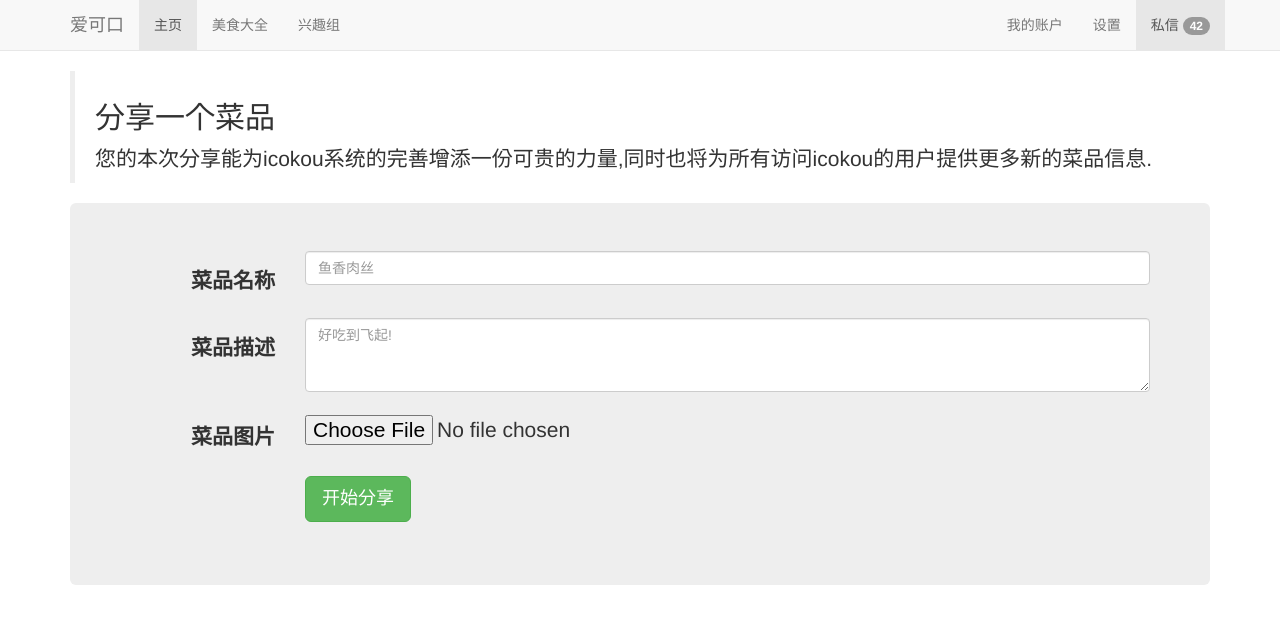
After one commit to alanshi/icokou, a Django app: a page that uses icokou/templates/base.html in a window 1280 px wide. The commit adds this page. Shown: the top 624 px of the page. Run offline with Django 3.2, Linux system fonts and the light colour scheme; some libraries are stand-ins or nearby versions.

Commit message:
Add ?????????????? Up ?????? Fix ?????BUG

```diff
--- a/food/models/model.py
+++ b/food/models/model.py
@@ -33,7 +33,7 @@ class food(models.Model):
     #收藏次数
     collects = models.IntegerField(default=0)
     #菜品图片
-    pic = models.ImageField(u'菜品图片原图',upload_to='upload', max_length = 100,blank=True, null=True)
+    pic = models.ImageField(u'菜品图片原图',upload_to='icokou/static/upload', max_length = 100,blank=True, null=True)
     #位置,地理经纬度坐标
     location = models.CharField(u'位置', max_length = 50)
 
--- /dev/null
+++ b/food/urls.py
@@ -0,0 +1,11 @@
+#!/usr/bin/env python
+#coding=utf-8
+
+from django.conf.urls import patterns, url, include
+
+urlpatterns = patterns(
+    'food.views.views',
+    url(regex = r'^add/$',view = 'AddFood', name = 'AddFood'),
+    url(regex = r'^(?P<fId>\d+)/view/$',view = 'ViewFood', name = 'ViewFood'),
+
+)
--- a/food/views/views.py
+++ b/food/views/views.py
@@ -9,14 +9,44 @@ from django.core.urlresolvers import reverse
 from django.core.urlresolvers import resolve
 
 from food.runtime import foodUtil
+from icokouCore.runtime import htmlContent
 
 #添加菜品
 def AddFood(request):
 
     if request.method == 'GET':
-        pass
+
+        htmlContentDictRoot = {}
+        urlPath = resolve(reverse('food:AddFood')).namespace
+        return render_to_response('%s/%s' % (urlPath,'addFood.html') ,
+            htmlContentDictRoot, context_instance=RequestContext(request)
+            )
     if request.method == 'POST':
-        pass
+        #获取表单信息
+        foodInfo = {}
+        foodInfo['foodName'] = request.POST['foodName']
+        foodInfo['foodMemo'] = request.POST['foodMemo']
+        foodInfo['foodPic'] = request.FILES.get('foodPic', None)
+        foodObj = foodUtil.AddFood(foodInfo)
+
+        return HttpResponseRedirect(reverse('food:ViewFood', kwargs={'fId':foodObj.id}))
+
+#查看菜品
+def ViewFood(request,fId):
+
+    if request.method == 'GET':
+
+        foodObj = foodUtil.GetFoodById(fId)
+        foodPic = str(foodObj.pic)
+        foodPic = foodPic.replace('icokou','')
+        foodObj.pic = foodPic
+
+        htmlContentDictRoot = {}
+        urlPath = resolve(reverse('food:AddFood')).namespace
+        htmlContentDictRoot = htmlContent.CreateHtmlContentDict(htmlContentDictRoot,'food', {'obj':foodObj})
+        return render_to_response('%s/%s' % (urlPath,'viewFood.html') ,
+            htmlContentDictRoot, context_instance=RequestContext(request)
+            )
 
 #编辑菜品
 def EditFood(request,fId):
--- a/icokou/templates/base.html
+++ b/icokou/templates/base.html
@@ -1,6 +1,5 @@
 <!DOCTYPE html>
 <html lang="en">
-
     <head>
         <meta charset="utf-8">
         <meta http-equiv="X-UA-Compatible" content="IE=edge">
@@ -15,6 +14,7 @@
                   padding: 40px 15px;
                   text-align: center;
                 }
+
         </style>
     </head>
 <body>
--- /dev/null
+++ b/icokou/templates/food/addFood.html
@@ -0,0 +1,49 @@
+{% extends "base.html" %}
+{% block title %}添加美食{% endblock %}
+
+{% block content %}
+
+    <div class="container">
+
+      <blockquote>
+        <h2>分享一个菜品</h2>
+        <p class="lead">您的本次分享能为icokou系统的完善增添一份可贵的力量,同时也将为所有访问icokou的用户提供更多新的菜品信息.</p>
+      </blockquote>
+
+        <div class="jumbotron">
+        <form class="form-horizontal" role="form" method="post" enctype="multipart/form-data" action="{%url 'food:AddFood' %}">{% csrf_token %}
+          <div class="form-group">
+            <label for="foodName" class="col-sm-2 control-label">菜品名称</label>
+            <div class="col-sm-10">
+              <input type="text" class="form-control" id="foodName" name="foodName" placeholder="鱼香肉丝">
+            </div>
+          </div>
+
+          <div class="form-group">
+            <label for="foodMemo" class="col-sm-2 control-label">菜品描述</label>
+            <div class="col-sm-10">
+              <textarea class="form-control" rows="3" name="foodMemo" placeholder="好吃到飞起!"></textarea>
+            </div>
+          </div>
+
+          <div class="form-group">
+            <label for="inputPassword3" class="col-sm-2 control-label">菜品图片</label>
+            <div class="col-sm-10">
+              <input id="foodPic" name="foodPic" type="file">
+            </div>
+          </div>
+
+
+          <div class="form-group">
+            <div class="col-sm-offset-2 col-sm-10">
+              <button type="submit" class="btn btn-lg btn-success">开始分享</button>
+            </div>
+          </div>
+        </form>
+
+        <p>
+
+      </div>
+
+
+{% endblock %}
--- a/icokou/templates/navbar.html
+++ b/icokou/templates/navbar.html
@@ -1,6 +1,6 @@
-
+{% block header %}
 <!-- 固定菜单 -->
-<div class="navbar navbar-default navbar-fixed-top" role="navigation">
+<div class="navbar navbar-default navbar-static-top" role="navigation">
   <div class="container">
     <div class="navbar-header">
       <button type="button" class="navbar-toggle" data-toggle="collapse" data-target=".navbar-collapse">
@@ -20,8 +20,10 @@
       <ul class="nav navbar-nav navbar-right">
         <li><a href="#my">我的账户</a></li>
         <li><a href="#set">设置</a></li>
-        <li class="active"><a href="./">私信(0)</a></li>
+        <li class="active"><a href="#">私信 <span class="badge">42</span></a></li>
       </ul>
     </div><!--/.nav-collapse -->
   </div>
 </div>
+
+{% endblock %}
--- a/icokou/urls.py
+++ b/icokou/urls.py
@@ -10,6 +10,8 @@ urlpatterns = patterns('',
     #url(r'^admin/', include(admin.site.urls)),
     (r'^$', 'recommendSystem.views.views.Index'),
     (r'^recommendSystem/', include('recommendSystem.urls', namespace='recommendSystem', app_name='recommendSystem')),
+    (r'^food/', include('food.urls', namespace='food', app_name='food')),
+
 )
 
 if settings.DEBUG is False:   #if DEBUG is True it will be served automatically
```
Also changed, not shown: food/runtime/foodUtil.py (+23 -2 lines), icokou/templates/food/viewFood.html (added, +21 -0 lines), icokou/templates/recommendSystem/index.html (+3 -4 lines), icokouCore/runtime/htmlContent.py (added, +26 -0 lines), icokouCore/runtime/__init__.py (added), 2 other files.
